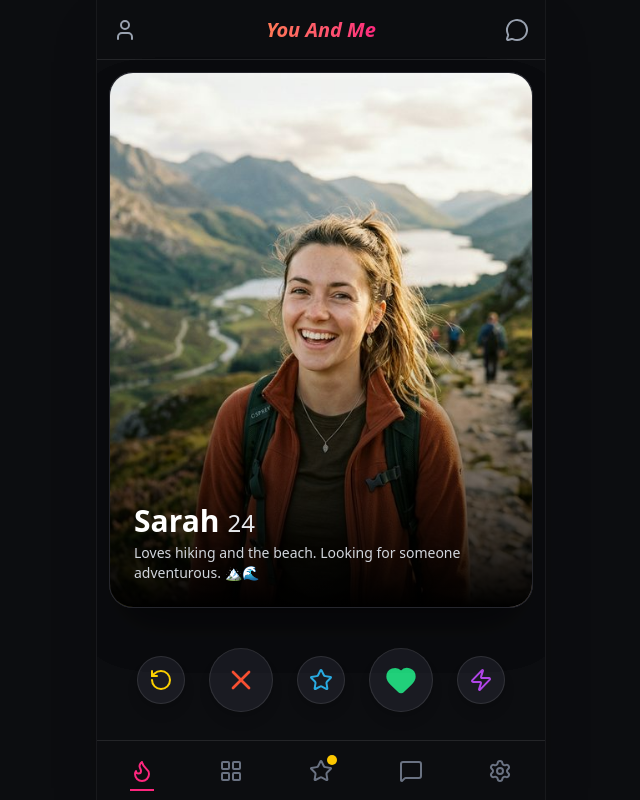
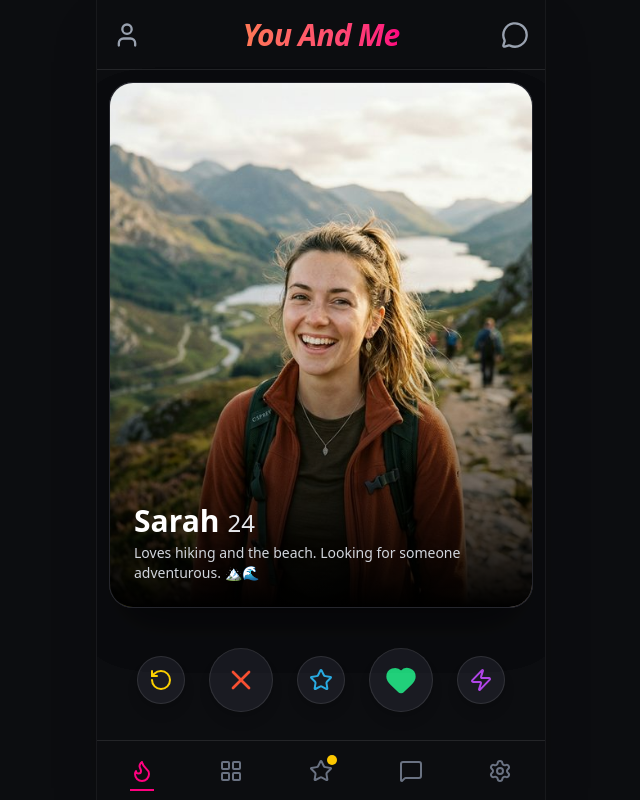
Before and after one commit to WEFAFA256/my-Date, a Next.js app: page / in a window 1280 px wide. Shown: the whole page, without its empty margins (319-959 px from the left). Built offline with nearby package versions, Linux system fonts and the light colour scheme.

Commit message:
UI Update: Larger logo and brighter pink color

```diff
--- a/app/globals.css
+++ b/app/globals.css
@@ -2,7 +2,7 @@
 
 @theme {
   --color-primary-orange: #FF7854;
-  --color-primary-pink: #FD267D;
+  --color-primary-pink: #FF007F;
   --color-like: #21D07A;
   --color-nope: #F85032;
   --color-superlike: #29ABE2;
--- a/app/page.tsx
+++ b/app/page.tsx
@@ -45,12 +45,12 @@ export default function Home() {
     <div className="flex flex-col items-center justify-center min-h-screen bg-bg-dark text-white selection:bg-primary-pink selection:text-white">
       <div className="w-full max-w-[450px] h-screen flex flex-col relative shadow-2xl overflow-hidden border-x border-white/5">
         {/* Header */}
-        <header className="h-[60px] flex items-center justify-between px-4 border-b border-white/10 shrink-0">
-          <User className="text-gray-400 cursor-pointer hover:text-white transition-colors" size={24} />
-          <h1 className="text-xl font-black bg-gradient-to-r from-primary-orange to-primary-pink bg-clip-text text-transparent italic">
+        <header className="h-[70px] flex items-center justify-between px-4 border-b border-white/10 shrink-0">
+          <User className="text-gray-400 cursor-pointer hover:text-white transition-colors" size={28} />
+          <h1 className="text-3xl font-black bg-gradient-to-r from-primary-orange to-primary-pink bg-clip-text text-transparent italic tracking-tight">
             You And Me
           </h1>
-          <MessageCircle className="text-gray-400 cursor-pointer hover:text-white transition-colors" size={24} />
+          <MessageCircle className="text-gray-400 cursor-pointer hover:text-white transition-colors" size={28} />
         </header>
 
         {/* Card Stack */}
```
